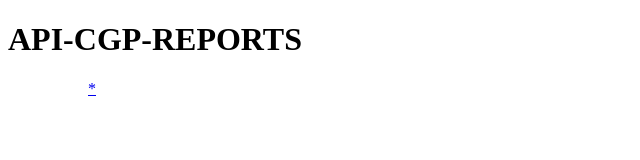
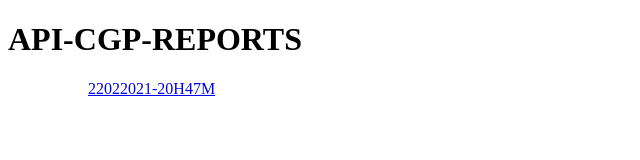
Before and after one commit to sathisp80-gif/crosstown-reports, a plain HTML site: page index.html in a window 1280 px wide. Shown: the whole page, without its empty margins (0-640 px from the left). Drawn offline with Linux system fonts and the light colour scheme.

Commit message:
Added the report for the date 22022021

```diff
--- a/index.html
+++ b/index.html
@@ -1,3 +1,3 @@
 <!DOCTYPE html> <html> <head>  </head> <body>  <h1>API-CGP-REPORTS</h1>  <ol>
-<ul><a href=*/overview-features.html>*</a></ul>
+<ul><a href=22022021-20H47M/overview-features.html>22022021-20H47M</a></ul>
 </ol>   </body> </html>
```
